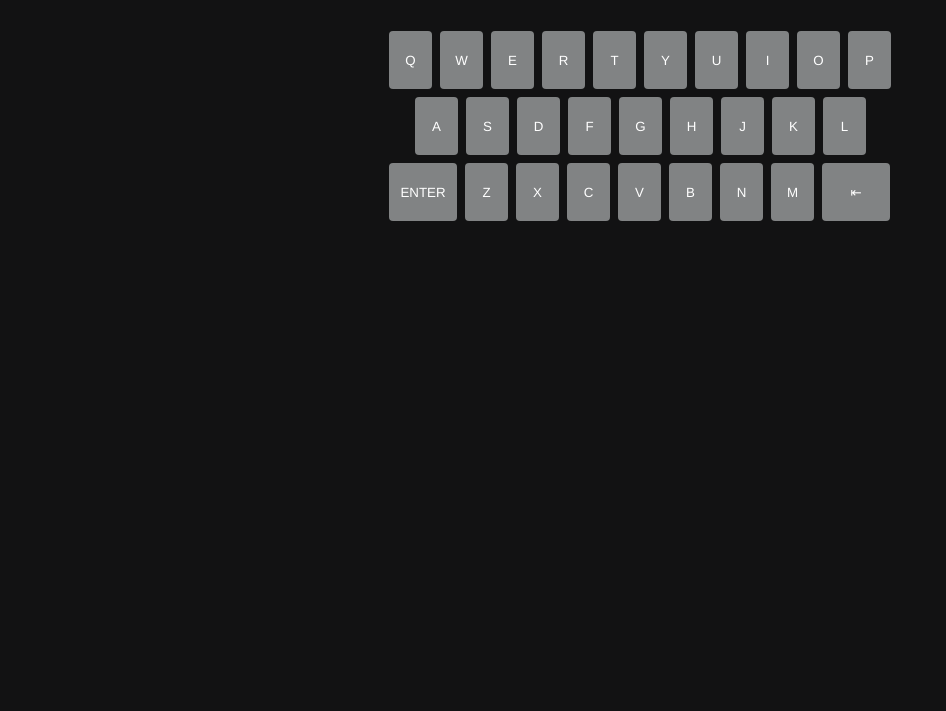
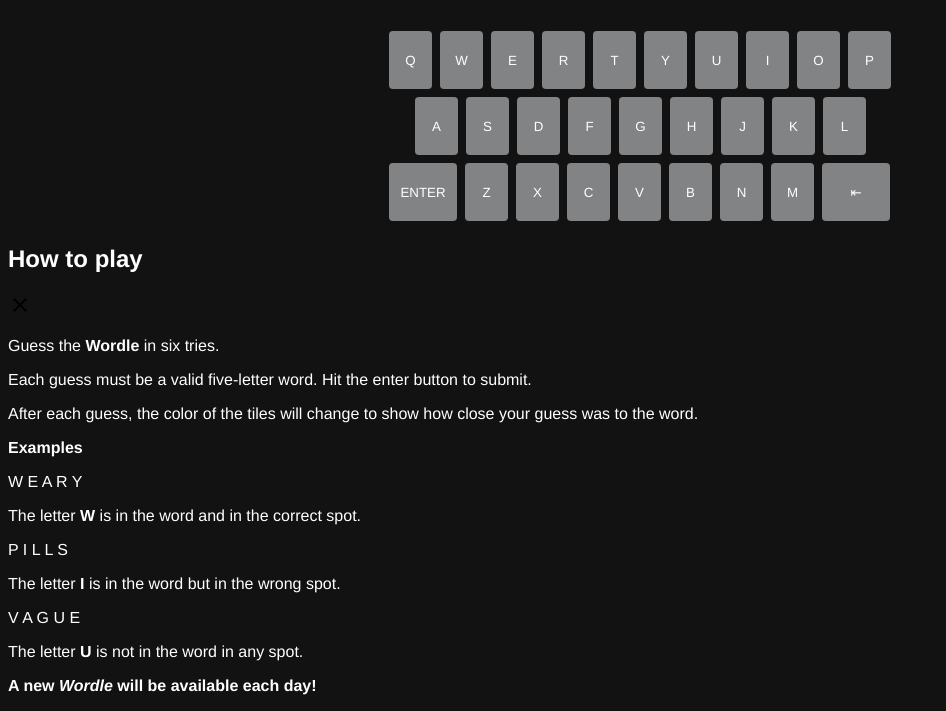
Before and after one commit to JohanPeraldi/wordle-clone, a website: page index.html in a window 1280 px wide. Shown: the part 503-1214 px from the top of the page, without its empty margins (0-946 px from the left). Before the commit the page ends 800 px from the top, so only its background shows below. Drawn offline with Linux system fonts and the light colour scheme; no server answers.

Commit message:
Add overlay markup

```diff
--- a/index.html
+++ b/index.html
@@ -18,6 +18,59 @@
     <div class="tile-container"></div>
     <div class="key-container"></div>
   </main>
+  <section class="overlay">
+    <div class="overlay__content">
+      <header class="overlay__header">
+        <h1 class="overlay__title">How to play</h1>
+        <span class="overlay__close-icon">
+          <svg xmlns="http://www.w3.org/2000/svg" height="24" viewBox="0 0 24 24" width="24">
+            <path fill="var(--color-tone-1)" d="M19 6.41L17.59 5 12 10.59 6.41 5 5 6.41 10.59 12 5 17.59 6.41 19 12 13.41 17.59 19 19 17.59 13.41 12z"></path>
+          </svg>
+        </span>
+      </header>
+      <div class="overlay__instructions-container">
+        <div class="overlay__instructions">
+          <p>Guess the <strong>Wordle</strong> in six tries.</p>
+          <p>Each guess must be a valid five-letter word. Hit the enter button to submit.</p>
+          <p>After each guess, the color of the tiles will change to show how close your guess was to the word.</p>
+          <div class="overlay__examples">
+            <p><strong>Examples</strong></p>
+            <div class="overlay__example">
+              <div class="overlay__example--row">
+                <span class="overlay__example--tile">W</span>
+                <span class="overlay__example--tile">E</span>
+                <span class="overlay__example--tile">A</span>
+                <span class="overlay__example--tile">R</span>
+                <span class="overlay__example--tile">Y</span>
+              </div>
+              <p>The letter <strong>W</strong> is in the word and in the correct spot.</p>
+            </div>
+            <div class="overlay__example">
+              <div class="overlay__example--row">
+                <span class="overlay__example--tile">P</span>
+                <span class="overlay__example--tile">I</span>
+                <span class="overlay__example--tile">L</span>
+                <span class="overlay__example--tile">L</span>
+                <span class="overlay__example--tile">S</span>
+              </div>
+              <p>The letter <strong>I</strong> is in the word but in the wrong spot.</p>
+            </div>
+            <div class="overlay__example">
+              <div class="overlay__example--row">
+                <span class="overlay__example--tile">V</span>
+                <span class="overlay__example--tile">A</span>
+                <span class="overlay__example--tile">G</span>
+                <span class="overlay__example--tile">U</span>
+                <span class="overlay__example--tile">E</span>
+              </div>
+              <p>The letter <strong>U</strong> is not in the word in any spot.</p>
+            </div>
+          </div>
+          <p><strong>A new <em>Wordle</em> will be available each day!</strong></p>
+        </div>
+      </div>
+    </div>
+  </section>
   <script src="./app.js"></script>
 </body>
 </html>
```
